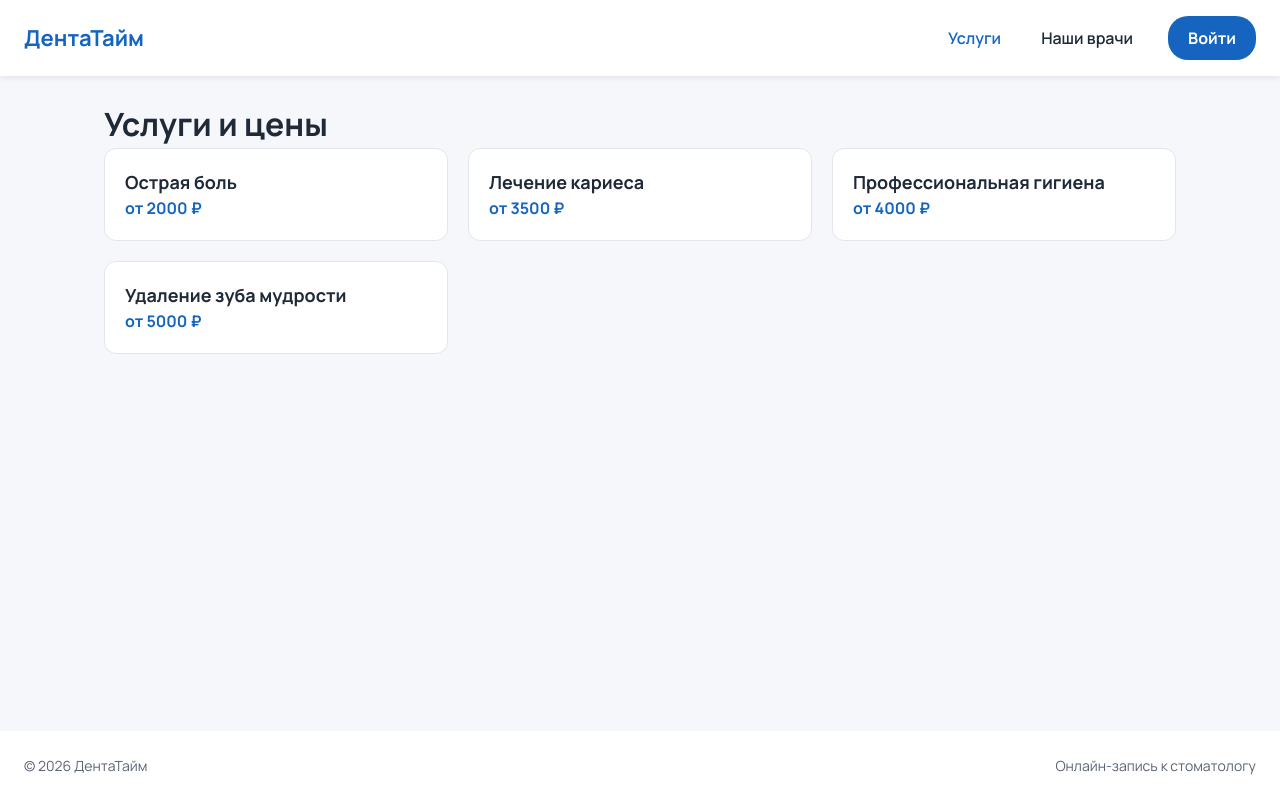
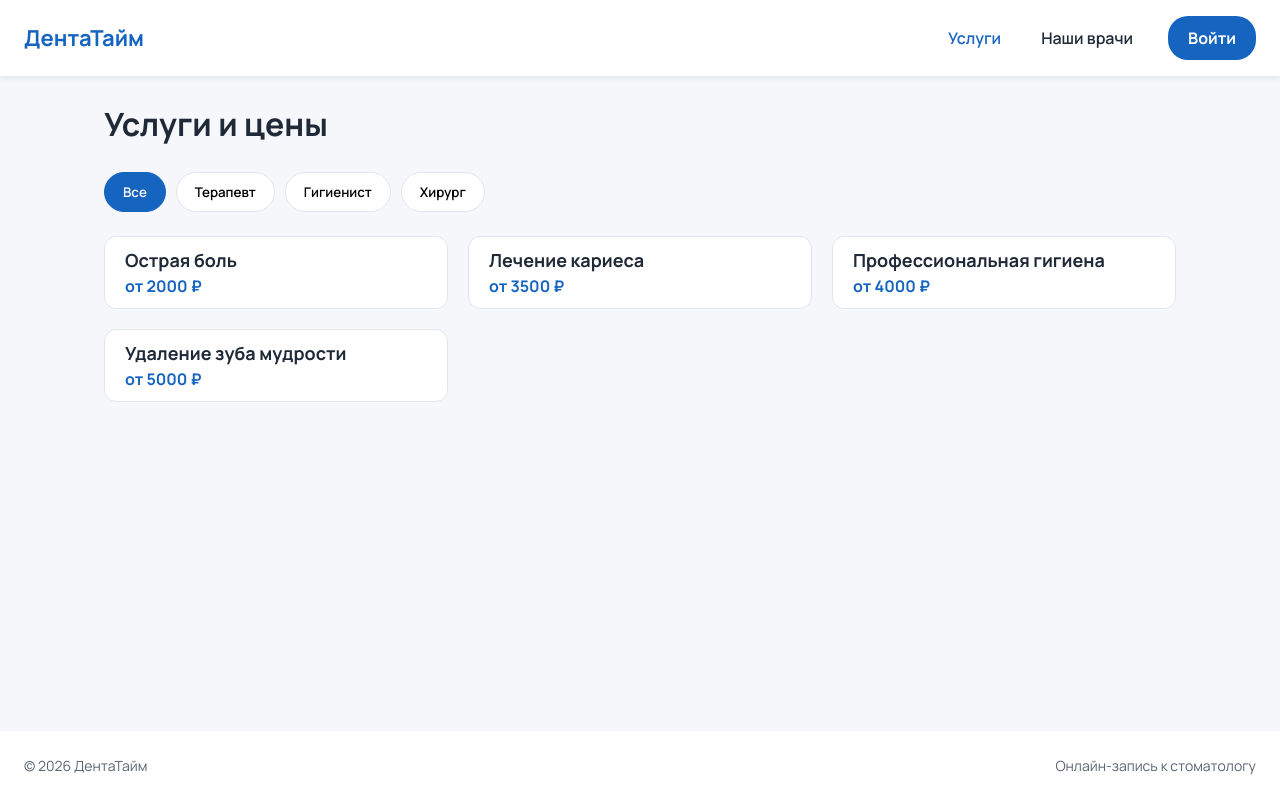
Before and after one commit to AidarDzhumagaziev/DentistryAPP, a React (Vite) app in the folder frontend/: page /services in a window 1280 px wide. Built offline with nearby package versions, Linux system fonts and the light colour scheme.

Commit message:
Сделал фильтр услуг по специальностям

```diff
--- /dev/null
+++ b/frontend/src/data/specializations.js
@@ -0,0 +1,5 @@
+export const specializations = [
+  { id: 1, name: 'Терапевт'},
+  { id: 2, name: 'Гигиенист'},
+  { id: 3, name: 'Хирург'},
+];
--- a/frontend/src/pages/ServicesPage/ServicesPage.jsx
+++ b/frontend/src/pages/ServicesPage/ServicesPage.jsx
@@ -1,19 +1,36 @@
 import { services } from '../../data/services'
+import { specializations } from '../../data/specializations'
 import styles from './ServicesPage.module.css';
+import { useState } from 'react'
+
 
 function ServicesPage() {
+  const [selectedId, setSelectedId] = useState(null);
+  function getFilterClass(id) {
+    if (id === selectedId) {
+    return `${styles.filter} ${styles.active}`;
+    }
+    return styles.filter
+  }
+  const shownServices = services.filter((service) => selectedId === null  || selectedId === service.specialization_id);
   return (
-    <>
+    <div className={styles.page}>
       <h1>Услуги и цены</h1>
+      <div className={styles.filters}>
+        <button className={getFilterClass(null)}  onClick={() => setSelectedId(null)}>Все</button>
+         {specializations.map((specialization) => (
+          <button className={getFilterClass(specialization.id)} key={specialization.id}  onClick={() => setSelectedId(specialization.id)} >{specialization.name}</button>
+      ))}
+      </div>
       <div className={styles.grid}>
-      {services.map((service) => (
+      {shownServices.map((service) => (
         <div key={service.id} className={styles.card}>
           <p className={styles.name} >{service.name}</p>
           <p className={styles.price} >от {service.price_from} ₽</p>
         </div>
       ))}
       </div>
-    </>
+    </div>
   );
 }
 
--- a/frontend/src/pages/ServicesPage/ServicesPage.module.css
+++ b/frontend/src/pages/ServicesPage/ServicesPage.module.css
@@ -7,7 +7,7 @@
     background: var(--color-white);
     border: 1px solid var(--color-border);
     border-radius: 12px;
-    padding: 20px;
+    padding: 10px 20px;
 }
 .name{
     font-weight: bold;
@@ -17,3 +17,27 @@
     color: var(--color-primary);
     font-weight: bold;
 }
+.page{
+    display: flex;
+    flex-direction: column;
+    gap: 24px;
+}
+.filters{
+    display: flex;
+    gap: 10px;
+    flex-wrap: wrap;
+}
+.filter{
+    background: var(--color-white);
+    border: 1px solid var(--color-border);
+    border-radius: 20px;
+    padding: 10px 18px;
+    font-weight: 600;
+    cursor: pointer;
+    font-family: inherit
+}
+.active{
+    background: var(--color-primary);
+    color: var(--color-white);
+    border-color: var(--color-primary);
+}
```
